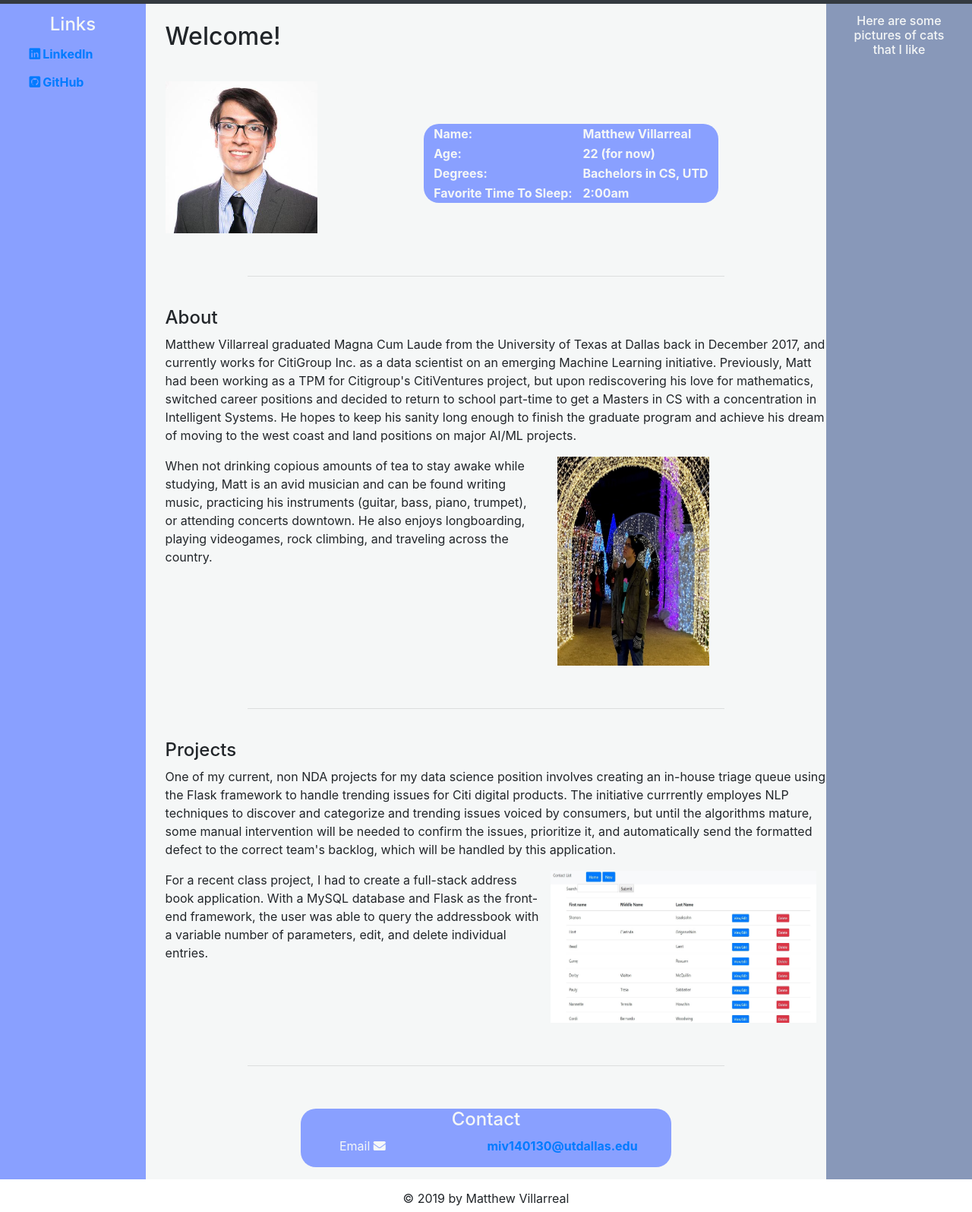
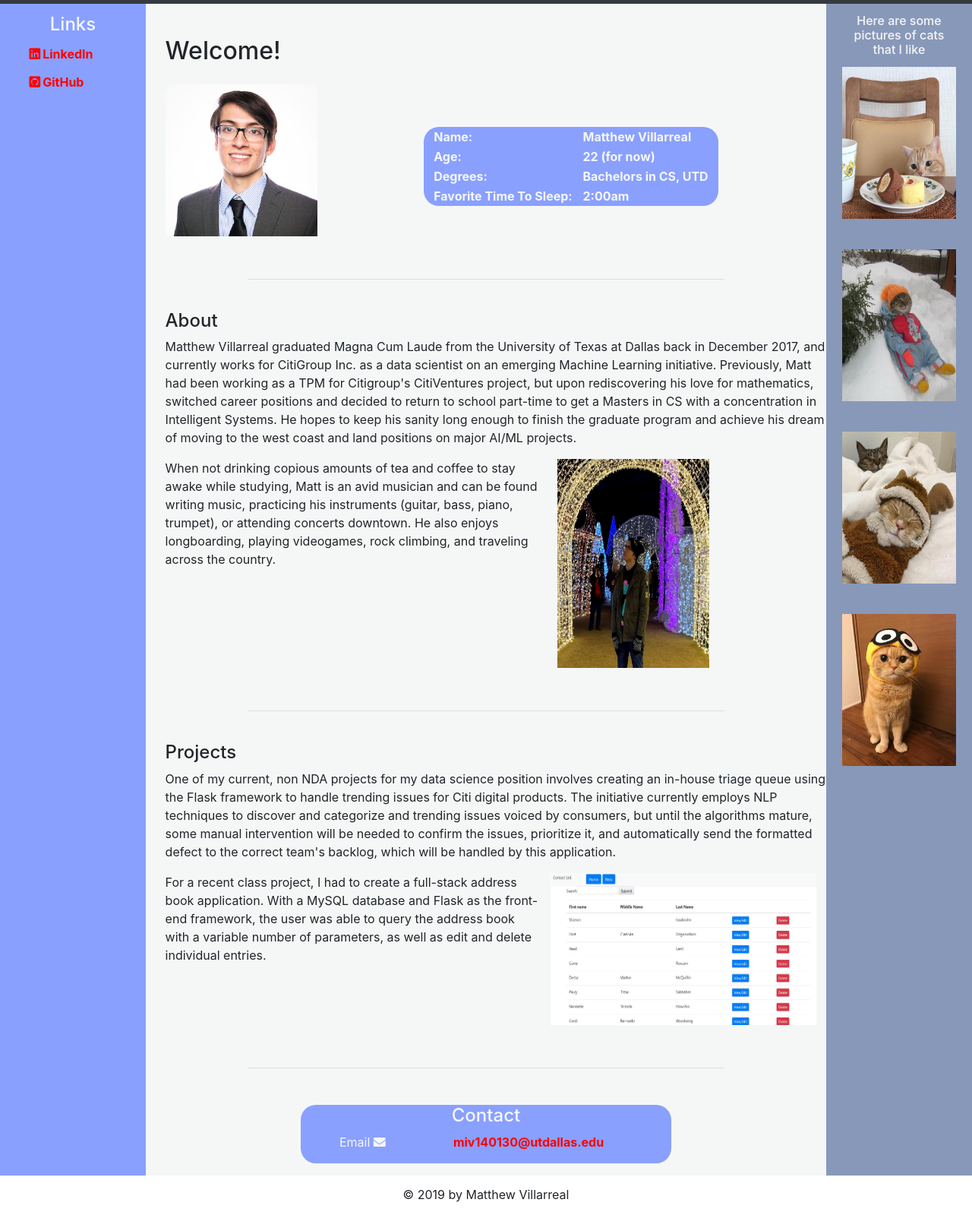
Before and after one commit to CoolAnimalName/WPLHW1, a plain HTML site: page index.html in a window 1280 px wide. Shown: the part 51-1646 px from the top of the page at 76% size. Drawn offline with nearby package versions, Linux system fonts and the light colour scheme.

Commit message:
added meta tags, just needs colors

```diff
--- a/index.html
+++ b/index.html
@@ -4,6 +4,8 @@
 <head>
     <title>Matthew Villarreal (miv140130)</title>
     <meta charset="utf-8" />
+    <meta name="description" content="This is the website for Matthew Villarreal (miv140130), created for a CS6314.501, hosted on UTD's server">
+    <meta name="keywords" content="personal, homepage, matthew, matt, villarreal, miv140130, cs6314.501, WPL, html, css, bootstrap, fontawesome, jquery">
     <meta name="viewport" content="width=device-width, initial-scale=1">
 
     <link rel="icon" type="image/png" sizes="32x32" href="static/img/favicon-32x32.png">
@@ -15,8 +17,8 @@
     <link rel="stylesheet" type="text/css" media="screen" href="static/css/index.css" />
 </head>
 
-<body class="wrapper" id="#bootstrap-overrides">
-    <header class="header">
+<body class="wrapper">
+    <header class="header" id="#bootstrap-overrides">
         <nav class="navbar navbar-expand-lg navbar-dark bg-dark">
             <a class="navbar-brand" href="#">
                 <img src="/docs/4.0/assets/brand/bootstrap-solid.svg" width="30" height="30" class="d-inline-block align-top"
@@ -42,8 +44,9 @@
     </header>
 
     <section class="main">
-        <h2>Welcome!</h2>
+        <h6 class="hide-this">Hidden Text to remove warning</h6>
         <article class="article article-home">
+            <h2>Welcome!</h2>
             <a id="home"></a>
             <img src="static/img/24195522.jpg" width="200" height="200" alt="matt" />
             <table>
@@ -83,8 +86,8 @@
             </p>
             <img src="static/img/IMG_0184.jpg" width="200" height="275" alt="cool-pic-of-me" />
             <p>
-                When not drinking copious amounts of tea to stay awake while studying, Matt is an avid musician and can
-                be
+                When not drinking copious amounts of tea and coffee to stay awake while studying, Matt is an avid
+                musician and can be
                 found writing music, practicing his instruments (guitar, bass, piano, trumpet), or attending concerts
                 downtown. He also enjoys longboarding, playing videogames, rock climbing, and traveling across the
                 country.
@@ -97,8 +100,8 @@
             <p>
                 One of my current, non NDA projects for my data science position involves creating an in-house triage
                 queue using
-                the Flask framework to handle trending issues for Citi digital products. The initiative currrently
-                employes NLP techniques to discover and categorize and trending issues voiced by consumers, but until
+                the Flask framework to handle trending issues for Citi digital products. The initiative currently
+                employs NLP techniques to discover and categorize and trending issues voiced by consumers, but until
                 the algorithms mature, some manual intervention will be needed to confirm the issues, prioritize it,
                 and automatically send the formatted defect to the correct team's backlog, which will be handled by
                 this application.
@@ -106,8 +109,8 @@
             <img src="static/img/addressbook.jpg" width="350" height="200" alt="database-app" />
             <p>
                 For a recent class project, I had to create a full-stack address book application. With a MySQL
-                database and Flask as the front-end framework, the user was able to query the addressbook with a
-                variable number of parameters, edit, and delete individual entries.
+                database and Flask as the front-end framework, the user was able to query the address book with a
+                variable number of parameters, as well as edit and delete individual entries.
             </p>
         </article>
         <hr class="line-break">
@@ -123,8 +126,8 @@
                         <div class="contact-2">
                             <p>Email <i class="fas fa-envelope"></i></p>
                         </div>
-                        <div class=contact-3">
-                            <a href="mailto:miv140130@utdallas.edu">miv140130@utdallas.edu</a></p>
+                        <div class="contact-3">
+                            <a href="mailto:miv140130@utdallas.edu">miv140130@utdallas.edu</a>
                         </div>
                     </div>
                 </div>
@@ -148,6 +151,10 @@
 
     <aside class="aside aside-right">
         <h4>Here are some pictures of cats that I like</h4>
+        <img src="static/img/food-cat.jpg" width="150" height="200" alt="food-cat" />
+        <img src="static/img/snow-cat.jpg" width="150" height="200" alt="snow-cat" />
+        <img src="static/img/sleeping-costume.jpg" width="150" height="200" alt="sleeping-cat" />
+        <img src="static/img/minion-cap.jpg" width="150" height="200" alt="minion-cat" />
     </aside>
 
     <footer class="footer">
@@ -160,6 +167,17 @@
         crossorigin="anonymous"></script>
     <script src="https://stackpath.bootstrapcdn.com/bootstrap/4.2.1/js/bootstrap.min.js" integrity="sha384-B0UglyR+jN6CkvvICOB2joaf5I4l3gm9GU6Hc1og6Ls7i6U/mkkaduKaBhlAXv9k"
         crossorigin="anonymous"></script>
+    <script src="https://ajax.googleapis.com/ajax/libs/jquery/1.7.1/jquery.min.js"></script>
+    <script>
+        $(document).ready(function () {
+            $("a.nav-link").click(function (event) {
+                event.preventDefault();
+                $("html, body").animate({
+                    scrollTop: $($(this).attr("href")).offset().top
+                }, 800);
+            });
+        });
+    </script>
 </body>
 
 </html>
--- a/static/css/index.css
+++ b/static/css/index.css
@@ -16,14 +16,14 @@
 
 .main {
     text-align: left;
-    background:#F5F7F7;
+    background: #F5F7F7;
     scroll-behavior: smooth;
 }
 
-.main h2 {
-    padding-top: 3vh;
-    padding-left: 2vw;
-    margin-bottom: 2vh;
+.main .hide-this {
+    visibility: hidden;
+    margin: 0 0 0 0;
+    padding: 0 0 0 0;
 }
 
 .general-info {
@@ -33,9 +33,10 @@
     background: #89A0FF;
     margin-left: 10vw;
     margin-top: 7vh;
-    margin-right:10vw;
+    margin-right: 10vw;
     padding-right: 1vw;
 }
+
 .general-info td {
     color: #F5F7F7;
     padding-left: 1vw;
@@ -73,15 +74,23 @@
     font-size: 12pt;
 }
 
+.aside-right img {
+    margin-bottom: 5vh;
+}
+
 .article {
-    overflow:hidden;
+    overflow: hidden;
     padding-top: 3vh;
     padding-left: 2vw;
     margin-bottom: 2vh;
 }
 
 .article-home p {
-   margin-left: 0vw;
+    margin-left: 0vw;
+}
+
+.article-home h2 {
+    margin-bottom: 3vh;
 }
 
 .article-home img {
@@ -94,7 +103,6 @@
     margin-left: 2vw;
     margin-right: 12vw;
     margin-bottom: 5vh;
-
     float: right;
 }
 
@@ -120,7 +128,7 @@
     grid-template-columns: auto auto;
     border-radius: 20px;
     text-align: center;
-    margin-top: 2vh;
+    margin-top: 1vh;
     margin-bottom: 0vh;
     margin-right: 2vw;
     background: #89A0FF;
@@ -142,15 +150,12 @@
 }
 
 
-hr.line-break {
-    width: 70%;
-}
-
 #bootstrap-overrides .navlink a:visited {
     color: #010615;
 }
 
-#bootstrap-overrides .navlink a:hover, a:active {
+#bootstrap-overrides .navlink a:hover,
+a:active {
     color: #8898B9;
 }
 
@@ -158,14 +163,33 @@ hr.line-break {
     color: #F5F7F7;
 }
 
-#bootstrap-overrides p {
-    font-family: Helvetica;
-    font-weight: lighter;
+#bootstrap-overrides nav {
+    background: black;
 }
 
 p {
     font-weight: lighter;
     font-size: 12pt;
+}
+
+hr.line-break {
+    width: 70%;
+}
+
+a:link {
+    color: red;
+}
+
+a:visited {
+    color: green;
+}
+
+a:hover {
+    color: hotpink;
+}
+
+a:active {
+    color: blue;
 }
 
 @media all and (min-width: 600px) {
```
Also changed, not shown: static/img/food-cat.jpg (added), static/img/last-option.png (added), static/img/minion-cap.jpg (added), static/img/more possible colors.png (added), static/img/possible colors.png (added), static/img/sleeping-costume.jpg (added), static/img/snow-cat.jpg (added).
